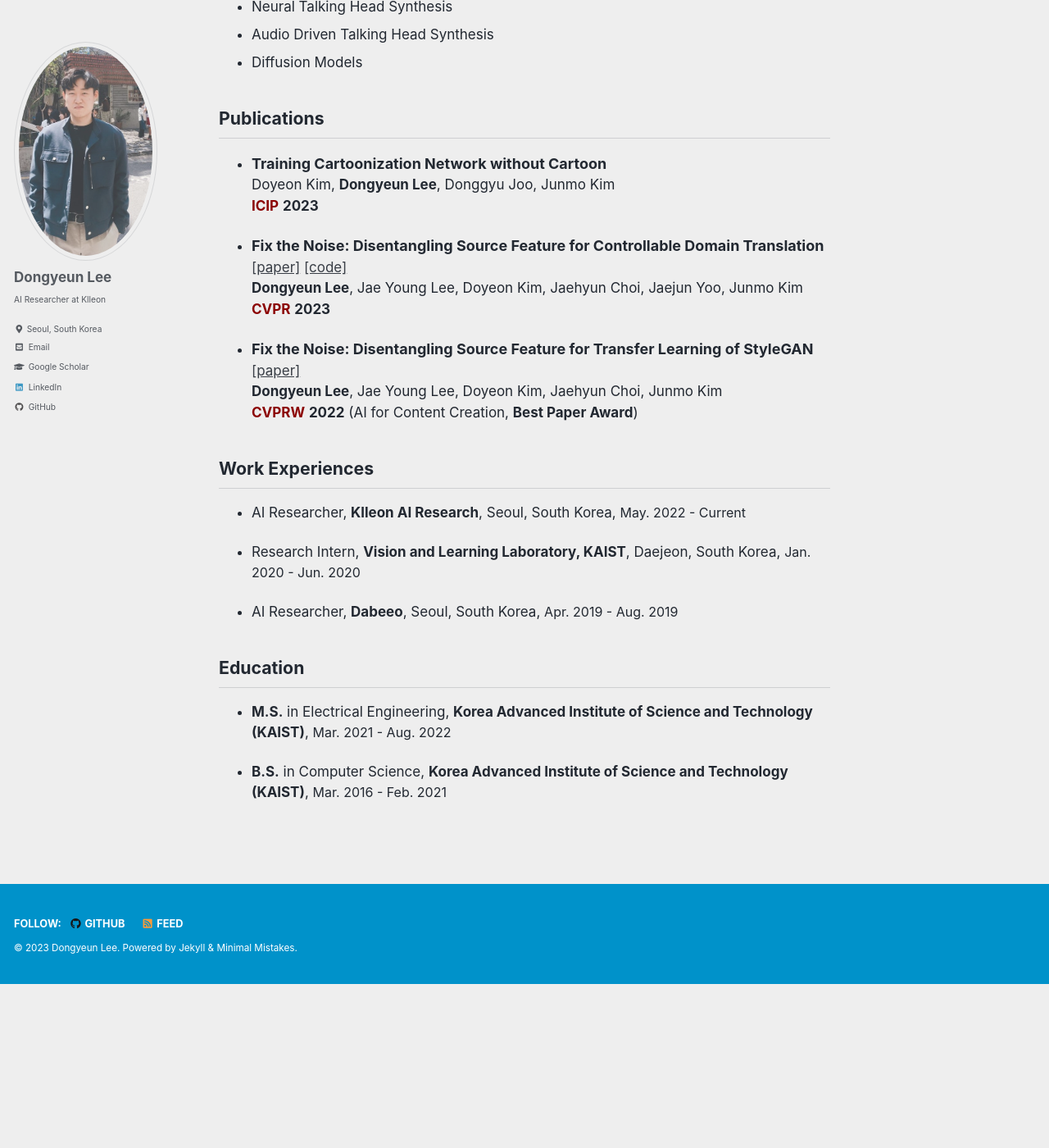
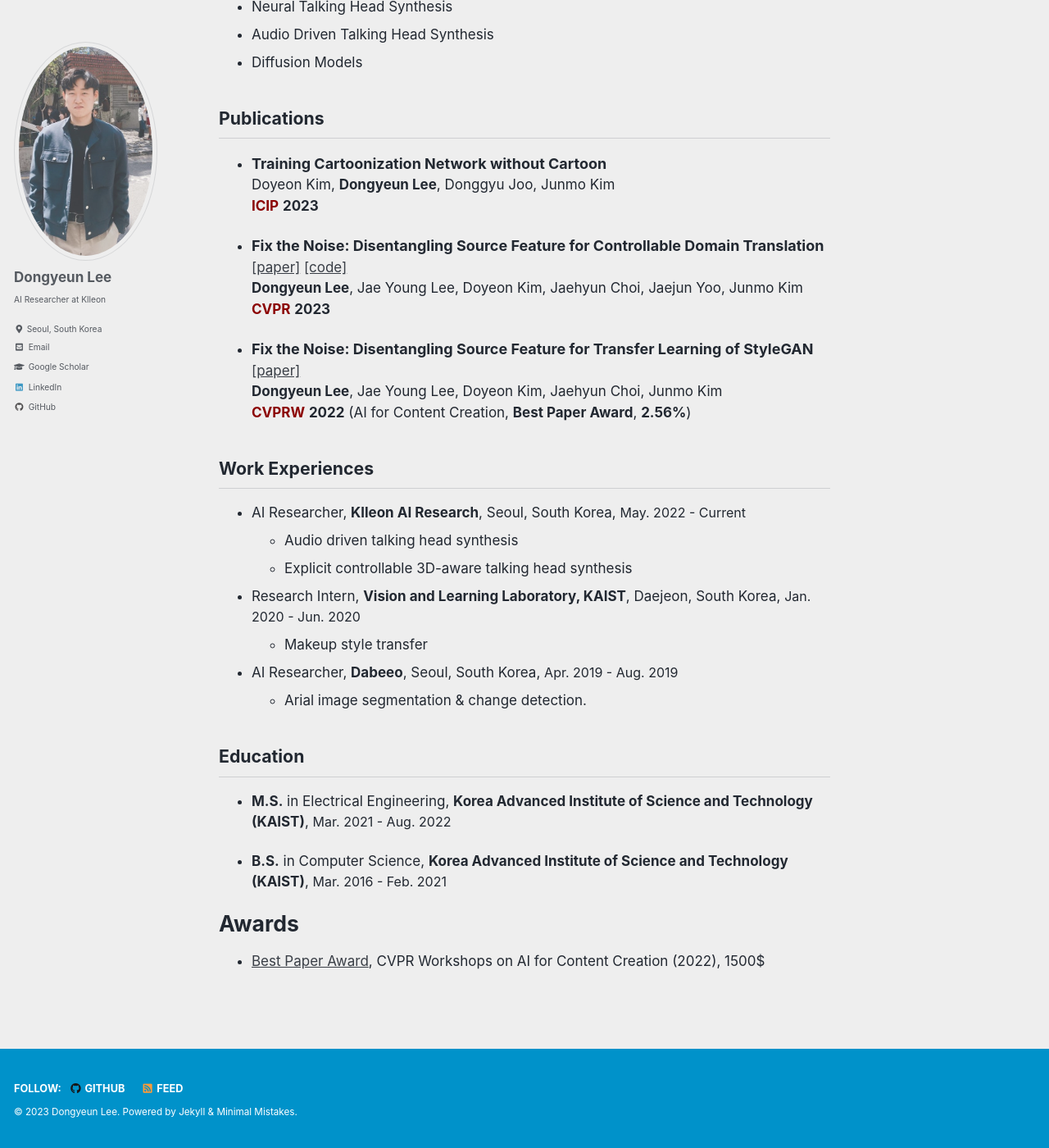
Before and after one commit to LeeDongYeun/leedongyeun.github.io, a Jekyll site: the page built from _pages/about.md, in a window 1280 px wide and 1400 px high, scrolled down 336 px. Shown: the whole window at 82% size. Built offline with Jekyll 4.4.1, drawn with Linux system fonts in a browser that asks for light colours; cached includes are drawn as plain includes; before the commit the page ends 1536 px from its top, so only the background shows below that.

Commit message:
Update about.md

```diff
--- a/_pages/about.md
+++ b/_pages/about.md
@@ -29,16 +29,23 @@ Doyeon Kim, **Dongyeun Lee**, Donggyu Joo, Junmo Kim \\
 - **<font size="4">Fix the Noise: Disentangling Source Feature for Transfer Learning of StyleGAN</font>**
 [[paper]](https://arxiv.org/abs/2204.14079) \\
 **Dongyeun Lee**, Jae Young Lee, Doyeon Kim, Jaehyun Choi, Junmo Kim \\
-<span style="color:darkred">**CVPRW**</span> **2022** (AI for Content Creation, **Best Paper Award**)
+<span style="color:darkred">**CVPRW**</span> **2022** (AI for Content Creation, **Best Paper Award**, **2.56%**)
 
 ## Work Experiences
 - AI Researcher, **Klleon AI Research**, Seoul, South Korea, <font size="3">May. 2022 - Current</font>
+  - Audio driven talking head synthesis
+  - Explicit controllable 3D-aware talking head synthesis
 
 - Research Intern, **Vision and Learning Laboratory, KAIST**, Daejeon, South Korea, <font size="3">Jan. 2020 - Jun. 2020</font>
+  - Makeup style transfer
 
 - AI Researcher, **Dabeeo**, Seoul, South Korea, <font size="3">Apr. 2019 - Aug. 2019</font>
+  - Arial image segmentation & change detection.
 
 ## Education
 - **M.S.** in Electrical Engineering, **Korea Advanced Institute of Science and Technology (KAIST)**, <font size="3">Mar. 2021 - Aug. 2022</font>
 
 - **B.S.** in Computer Science, **Korea Advanced Institute of Science and Technology (KAIST)**, <font size="3">Mar. 2016 - Feb. 2021</font>
+
+# Awards
+- [Best Paper Award](images/CVPRW2022_award.jpeg), CVPR Workshops on AI for Content Creation (2022), 1500$
```
Also changed, not shown: images/CVPRW2022_award.jpeg (added).
